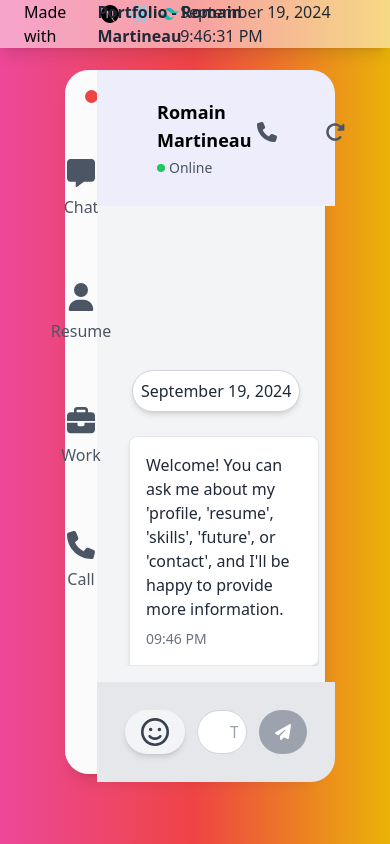
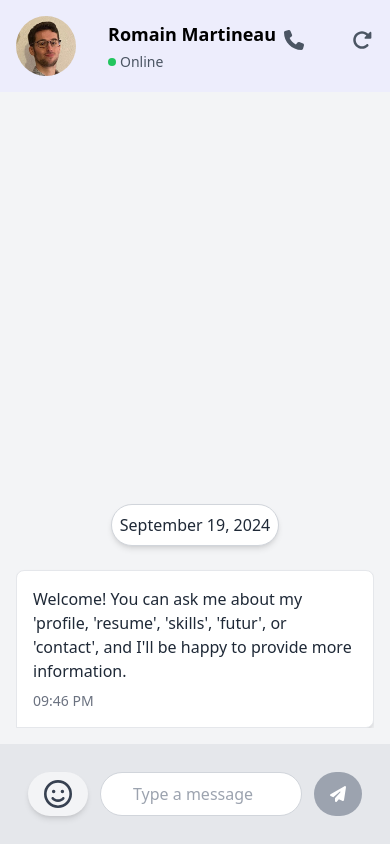
Before and after one commit to Romain857/romainm.art, a Next.js app: page / in a window 390 px wide. Built offline with nearby package versions, Linux system fonts and the light colour scheme.

Commit message:
FEAT : responsive phone

```diff
--- a/src/app/layout.tsx
+++ b/src/app/layout.tsx
@@ -28,14 +28,14 @@ export default function RootLayout({
   }, []);
 
   return (
-    <html lang="en">
+    <html>
       <head>
         <title>Romain Martineau</title>
       </head>
       <body className="font-sans antialiased">
         {/* Navbar */}
-        <header className="w-full bg-white bg-opacity-50 shadow-lg fixed">
-          <nav className="flex items-center justify-between mx-4 ">
+        <header className="hidden md:block w-full bg-white bg-opacity-50 shadow-lg fixed">
+          <nav className="flex items-center justify-between mx-4">
             <div className="flex space-x-2">
               <span className="mx-2 text-black">Made with</span>
               <a href="https://nextjs.org/" target="_blank" rel="noopener noreferrer">
@@ -64,10 +64,10 @@ export default function RootLayout({
 
         <div className="bg-gradient-to-r from-pink-500 via-red-500 to-yellow-500 min-h-screen">
           <div className="flex justify-center items-center h-screen">
-            <div className="relative w-4/6 h-5/6 bg-gray-100 rounded-3xl shadow-lg p-0 flex">
+            <div className="relative w-full md:w-4/6 h-full md:h-5/6 bg-gray-100 rounded-3xl shadow-lg p-0 flex">
               {/* LeftBar */}
-              <div className="w-1/12 h-full bg-white bg-opacity-70 rounded-l-3xl p-4 flex flex-col space-y-4">
-                <div className="flex space-x-2 p-1 mb-9">
+              <div className="hidden md:flex w-1/12 h-full bg-white bg-opacity-70 rounded-l-3xl p-4 flex-col space-y-4">
+                <div className="hidden xl:flex space-x-2 p-1 mb-9">
                   <div className="min-w-[13px] min-h-[13px] bg-red-500 rounded-full"></div>
                   <div className="min-w-[13px] min-h-[13px] bg-orange-500 rounded-full"></div>
                   <div className="min-w-[13px] min-h-[13px] bg-green-500 rounded-full"></div>
@@ -92,10 +92,11 @@ export default function RootLayout({
                   </Link>
                 </nav>
               </div>
+
               {/* Main Content */}
-              <div className="w-11/12 flex flex-col h-full">
+              <div className="w-full md:w-11/12 flex flex-col h-full">
                 {/* Dynamic Content Here */}
-                <div className="flex-grow text-black">
+                <div className="flex-grow text-black h-full">
                   {children}
                 </div>
               </div>
@@ -104,5 +105,6 @@ export default function RootLayout({
         </div>
       </body>
     </html>
+
   );
 }
--- a/src/app/page.tsx
+++ b/src/app/page.tsx
@@ -42,7 +42,7 @@ export default function Home() {
 
       setMessages([
         {
-          text: "Welcome! You can ask me about my 'profile, 'resume', 'skills', 'future', or 'contact', and I'll be happy to provide more information.",
+          text: "Welcome! You can ask me about my 'profile, 'resume', 'skills', 'futur', or 'contact', and I'll be happy to provide more information.",
           time: time,
           isBot: true,
         },
@@ -256,11 +256,11 @@ export default function Home() {
         </span>
       );
     }
-    if (lowerCaseMessage.includes("future")) {
+    if (lowerCaseMessage.includes("futur")) {
       botResponse.push("I'm looking for a new international experience or a french company in the west of france as a Full Stack Developer willing to support me over the next few years and organise my mobility in the future")
     }
     if (lowerCaseMessage.includes("more")) {
-      botResponse.push("You can ask me about my 'profile' whith a simple 'hello', 'skills', 'resume' for experiences, 'project' or 'contact'")
+      botResponse.push("You can ask me about my 'profile' whith a simple 'hello', 'skills', 'resume' for experiences, 'futur' or 'contact'")
     }
     if (botResponse.length === 0) {
       botResponse.push(
@@ -302,7 +302,7 @@ export default function Home() {
   return (
     <div className="flex flex-col h-full">
       {/* Header */}
-      <div className="flex items-center justify-between bg-[#ededfc] bg-opacity-100 rounded-tr-3xl p-7">
+      <div className="flex items-center justify-between bg-[#ededfc] bg-opacity-100 md:rounded-tr-3xl p-4">
         <div className="flex items-center">
           <Link href="/resume">
             <Image src={photo} alt="Photo" width={60} height={50} className="rounded-full" />
@@ -315,7 +315,7 @@ export default function Home() {
             </div>
           </div>
         </div>
-        <div className="flex space-x-10 mr-12 text-gray-600">
+        <div className="flex space-x-10 md:mr-12 text-gray-600">
           <Link href="/call" className="hover:text-gray-400">
             <FontAwesomeIcon icon={faPhone} className="mb-2 w-8 h-5" />
           </Link>
@@ -336,7 +336,7 @@ export default function Home() {
           {messages.map((msg, index) => (
             <div
               key={index}
-              className={`p-4 mt-2 shadow-md border border-gray-200 max-w-md w-fit ${msg.isBot ? "bg-white self-start ml-4 rounded-t-lg rounded-br-lg" : "bg-[#d7f8f4] self-end mr-4 rounded-t-lg rounded-bl-lg"}`}
+              className={`p-4 mt-2 shadow-md border border-gray-200 max-w-md w-fit ${msg.isBot ? "bg-white self-start md:ml-4 rounded-t-lg rounded-br-lg" : "bg-[#d7f8f4] self-end mr-4 rounded-t-lg rounded-bl-lg"}`}
             >
               <p className="text-gray-800 break-words">{msg.text}</p>
               <p className="text-sm text-gray-500 mt-2">{msg.time}</p>
@@ -350,7 +350,7 @@ export default function Home() {
       </div>
 
       {/* Footer Input */}
-      <div className="flex justify-center bg-gray-200 bg-opacity-100 rounded-br-3xl p-7">
+      <div className="flex justify-center bg-gray-200 bg-opacity-100 md:rounded-br-3xl p-7">
         <button className="mr-3 px-4 py-2 rounded-full bg-gray-100 hover:bg-gray-300 transition duration-300 shadow-md flex items-center justify-center" onClick={handleAddEmoji}>
           <FontAwesomeIcon className="w-7 h-7 text-gray-700" icon={faFaceSmile} />
         </button>
```
